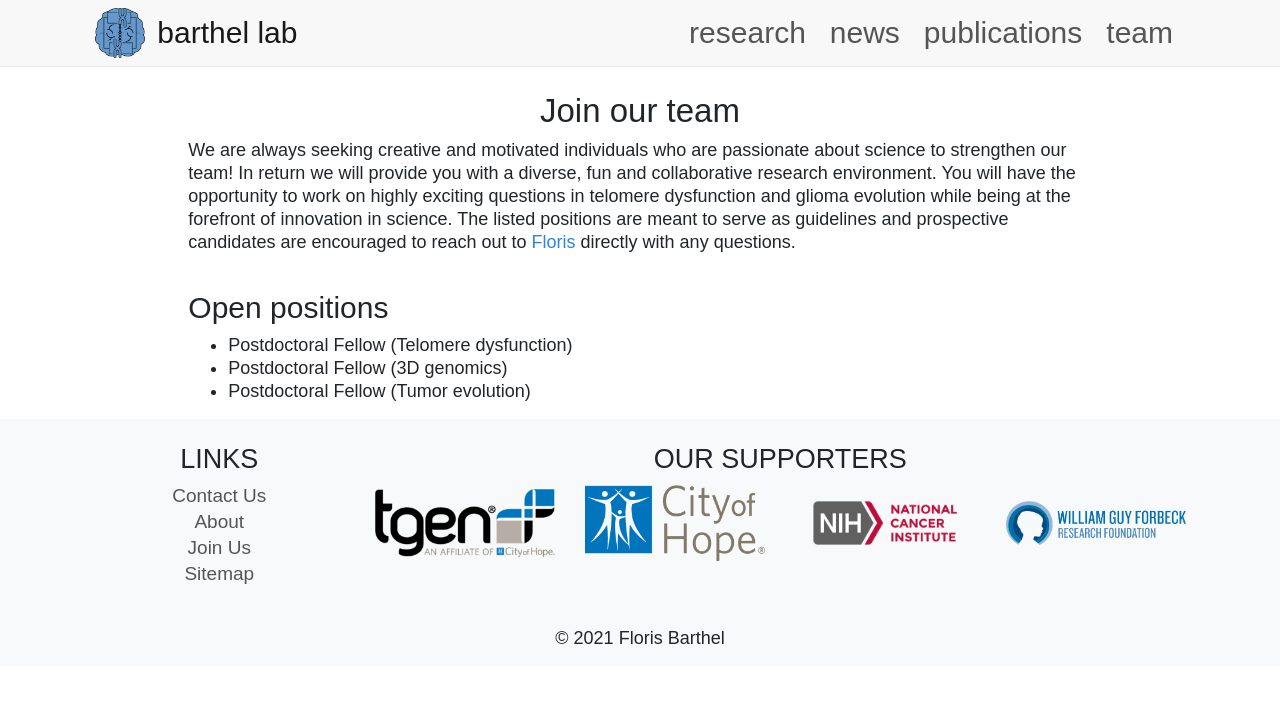
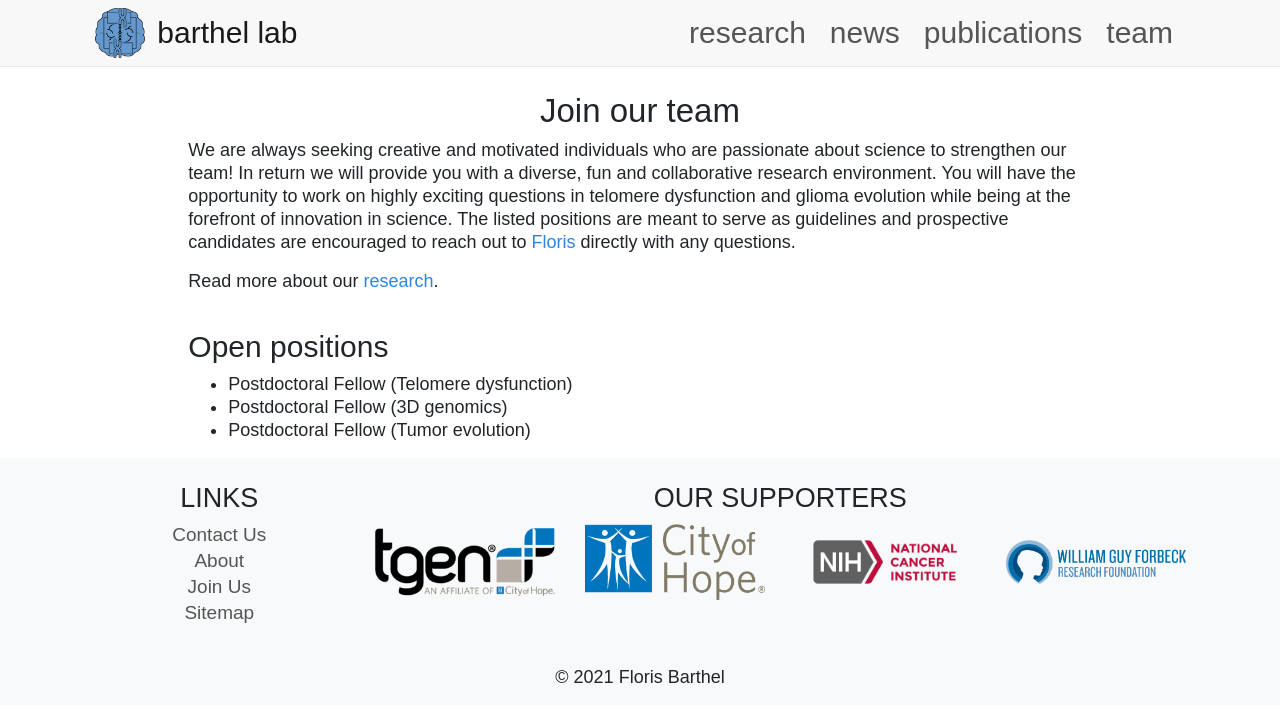
Before and after one commit to fpbarthel/barthel-lab, a Jekyll site: the page built from join/index.html, in a window 1280 px wide. Shown: the top 722 px of the page. Built offline with Jekyll 4.4.1, drawn with Linux system fonts in a browser that asks for light colours; some web fonts are replaced.

Commit message:
add link to research on join page for mobile users

```diff
--- a/join/index.html
+++ b/join/index.html
@@ -11,6 +11,9 @@
     <h1>Join our team</h1>
     <p>
       We are always seeking creative and motivated individuals who are passionate about science to strengthen our team! In return we will provide you with a diverse, fun and collaborative research environment. You will have the opportunity to work on highly exciting questions in telomere dysfunction and glioma evolution while being at the forefront of innovation in science. The listed positions are meant to serve as guidelines and prospective candidates are encouraged to reach out to <a href="/team/floris-barthel/">Floris</a> directly with any questions.
+    </p>
+    <p>
+      Read more about our <a href="/research/">research</a>.
     </p>
   </div>
   <div class="col-md-1"></div>
```
